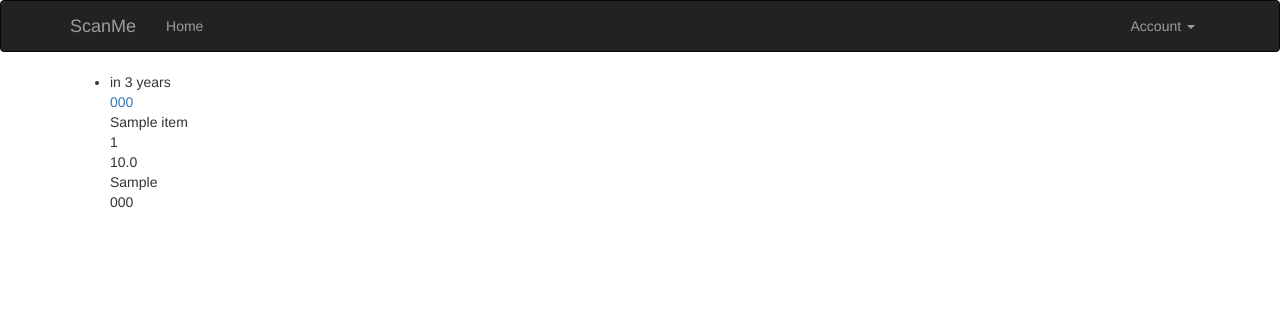
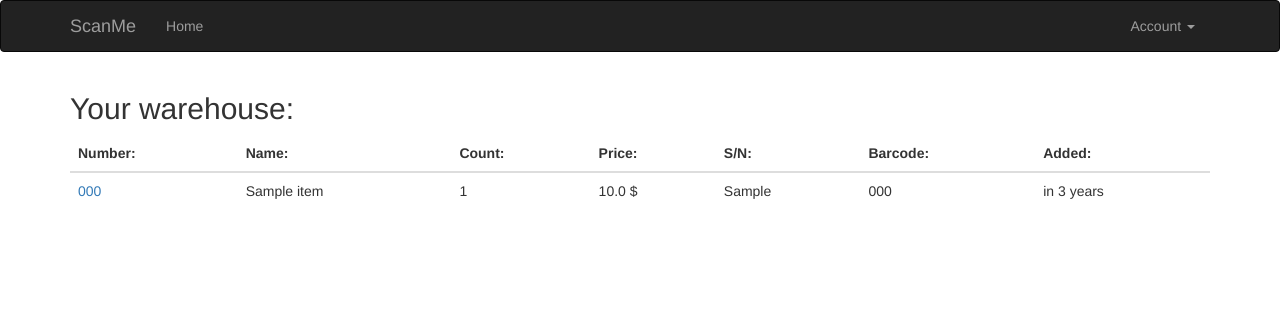
Before and after one commit to marq35/scanme, a Flask app: page / in a window 1280 px wide. Shown: the top 312 px of the page. Run offline with Flask 2, Linux system fonts and the light colour scheme; a user stored in the database is signed in; tables that the repository leaves empty hold one stand-in row (values such as "Sample post"); some libraries are stand-ins or nearby versions.

Commit message:
Table view of items added.

```diff
--- a/app/templates/index.html
+++ b/app/templates/index.html
@@ -11,21 +11,42 @@
     {% endif %}
 </div>
 {% if current_user.is_authenticated %}
-<ul class="items">
-    {% for item in items %}
-    <li class="item">
-        <div class="item-content">
-            <div class="item-col">{{ moment(item.timestamp).fromNow() }}</div>
-            <div class="item-col"><a href="{{ url_for('.item', number=item.number) }}">{{ item.number }}</a></div>
-            <div class="item-col">{{ item.name }}</div>
-            <div class="item-col">{{ item.count }}</div>
-            <div class="item-col">{{ item.price }}</div>
-            <div class="item-col">{{ item.sn }}</div>
-            <div class="item-col">{{ item.barcode }}</div>
-        </div>
-    </li>
-    {% endfor %}
-</ul>
+<h2>Your warehouse:</h2>
+<div class="table-responsive">
+    <table class="table">
+        <thead>
+            <tr>
+                <th>Number:</th>
+                <th>Name:</th>
+                <th>Count:</th>
+                <th>Price:</th>
+                <th>S/N:</th>
+                <th>Barcode:</th>
+                <th>Added:</th>
+            </tr>
+        </thead>
+        <tbody>
+            {% for item in items %}
+            <tr>
+                <td><a href="{{ url_for('.item', number=item.number) }}">{{ item.number }}</td>
+                <td>{{ item.name }}</td>
+                <td>{{ item.count }}</td>
+                <td>{{ item.price }} $</td>
+                <td>{{ item.sn }}</td>
+                <td>{{ item.barcode }}</td>
+                <td>{{ moment(item.timestamp).fromNow() }}</td>
+            </tr>
+            {% endfor %}
+        </tbody>
+    </table>
+</div>
+
+
+
+
+
+
+</div>
 {% else %}
 <div class="page-header">
     <h1>Welcome in ScanMe App.</h1>
```
Also changed, not shown: app/static/styles.css (+0 -29 lines).
